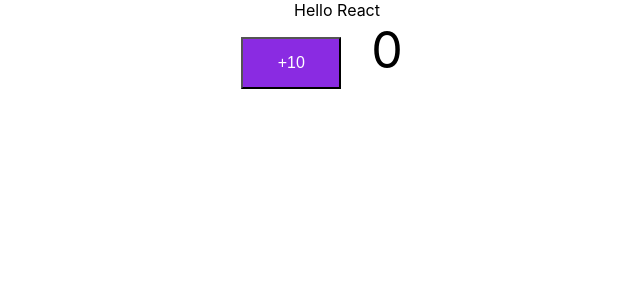
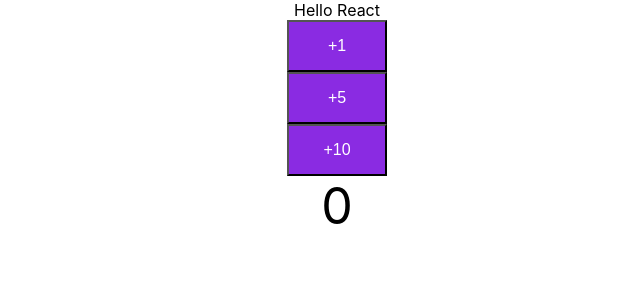
Before and after one commit to ashishmalpani706/todo-app, a React (Create React App) app in the folder frontend/todo-app/: page / in a window 1280 px wide. Shown: the top 300 px of the page, without its empty margins (303-943 px from the left). Built offline with nearby package versions, Linux system fonts and the light colour scheme.

Commit message:
Implemented positive half of the counter

```diff
--- a/frontend/todo-app/src/App.js
+++ b/frontend/todo-app/src/App.js
@@ -11,7 +11,7 @@
       Hello React
       {/* <FirstComponent></FirstComponent>
       <SecondComponent/> */}
-      <Counter></Counter>
+      <Counter/>
     </div>
   );
 }
--- a/frontend/todo-app/src/components/counter/Counter.jsx
+++ b/frontend/todo-app/src/components/counter/Counter.jsx
@@ -1,12 +1,71 @@
 import React, {Component} from 'react'
+import PropTypes from 'prop-types'
 import './Counter.css'
-function Counter() {
-    return (
-      <div className="counter">
-        <button>+10</button>
-        <span className="count">0</span>
-      </div>
-    );
+
+class Counter extends Component {
+
+    constructor() {
+        super();
+        this.state = {
+            counter : 0
+        }
+        this.increment = this.increment.bind(this);
+    }
+
+    render() {
+        return (
+        <div className="counter">
+            <CounterButton incrementMethod={this.increment}/>
+            <CounterButton by={5} incrementMethod={this.increment} />
+            <CounterButton by={10} incrementMethod={this.increment}/>
+            <span className="count">{this.state.counter}</span>
+        </div>
+        );
+    }
+
+     increment(by) {
+        this.setState(
+            (prevState) => {
+             return {counter : prevState.counter + by}
+            }
+        );
+    }
+
+}
+
+class CounterButton extends Component {
+
+    constructor() {
+        super();
+        this.state = {
+            counter : 0
+        }
+        this.increment = this.increment.bind(this);
+    }
+
+    render() {
+        return (
+        <div className="counterButton">
+            <button onClick={this.increment}>+{this.props.by}</button>
+        </div>
+        );
+    }
+
+    increment() {
+        this.setState({
+             counter : this.state.counter + this.props.by
+        });
+        this.props.incrementMethod(this.props.by)
+    }
+
+}
+
+CounterButton.defaultProps = {
+    by : 1
+}
+
+CounterButton.propType = {
+    by : PropTypes.number
 }
 
 export default Counter;
```
